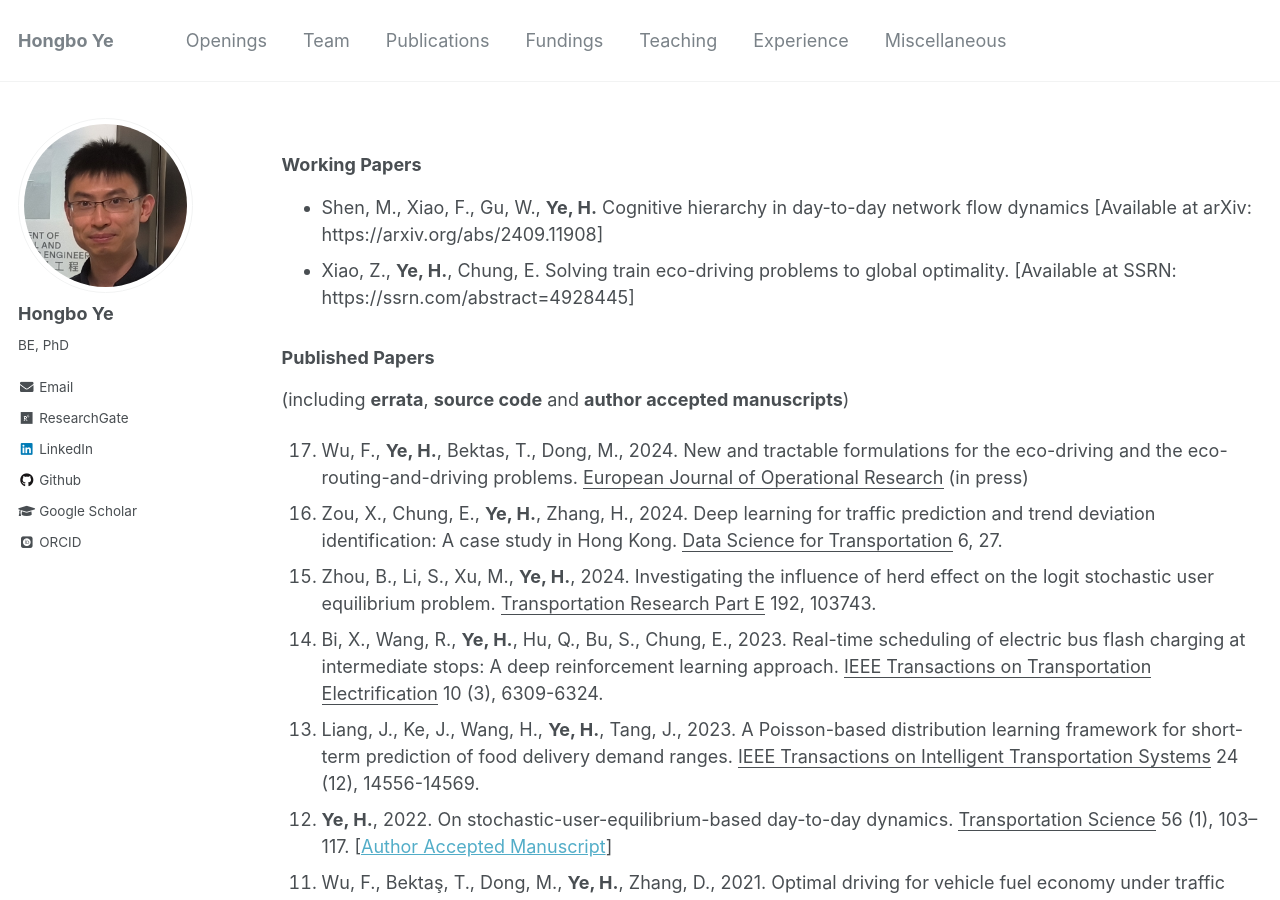
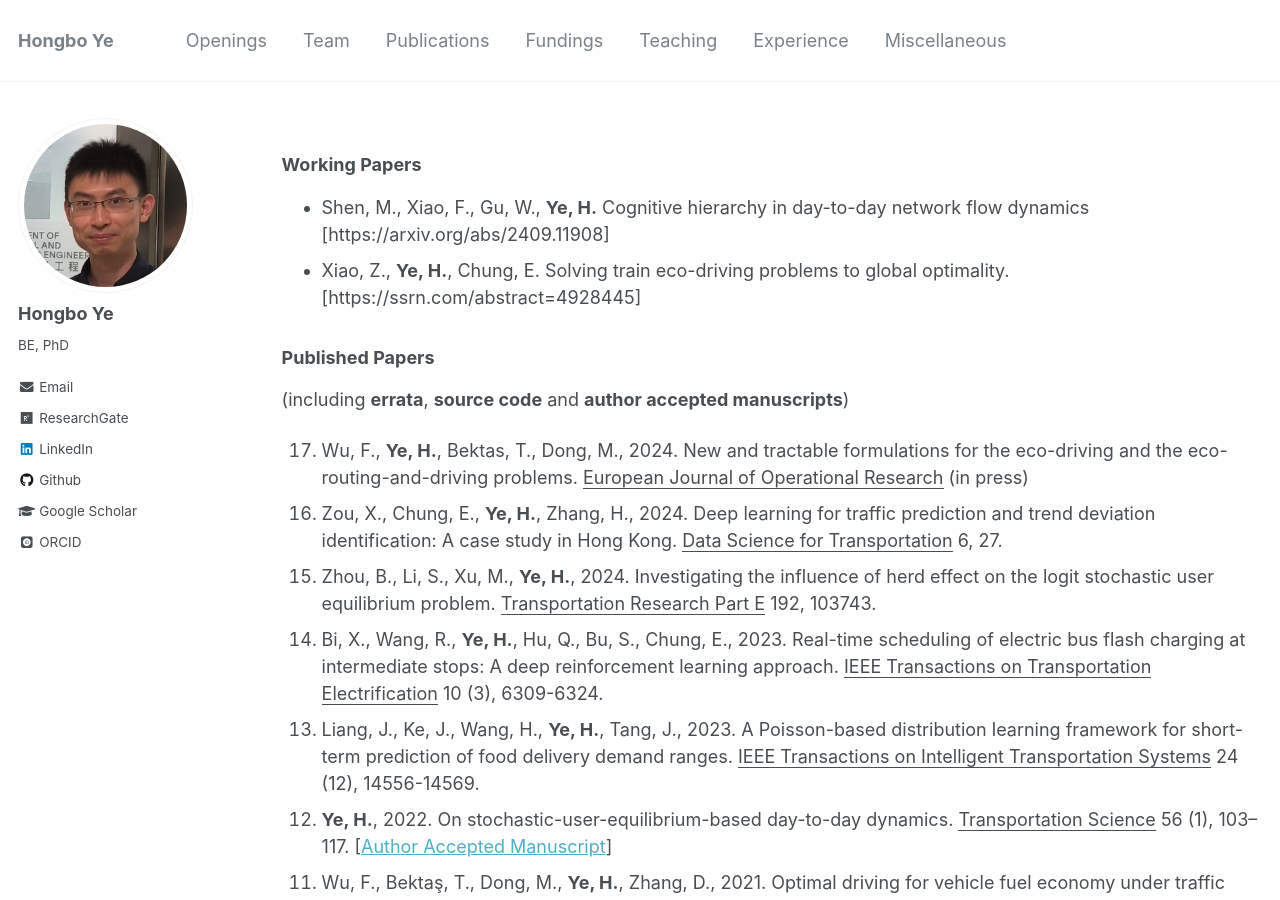
Before and after one commit to hb-ye/hb-ye.github.io, a Jekyll site: the page built from _pages/publications.md, in a window 1280 px wide and 900 px high. Built offline with Jekyll 4.4.1, drawn with Linux system fonts in a browser that asks for light colours; some web fonts are replaced.

Commit message:
Update publications.md

```diff
--- a/_pages/publications.md
+++ b/_pages/publications.md
@@ -16,8 +16,8 @@ author_profile: true
 {% endfor %}
 
 ### Working Papers
-- Shen, M., Xiao, F., Gu, W., **Ye, H.** Cognitive hierarchy in day-to-day network flow dynamics [Available at arXiv: https://arxiv.org/abs/2409.11908]
-- Xiao, Z., **Ye, H.**, Chung, E. Solving train eco-driving problems to global optimality. [Available at SSRN: https://ssrn.com/abstract=4928445]
+- Shen, M., Xiao, F., Gu, W., **Ye, H.** Cognitive hierarchy in day-to-day network flow dynamics [https://arxiv.org/abs/2409.11908]
+- Xiao, Z., **Ye, H.**, Chung, E. Solving train eco-driving problems to global optimality. [https://ssrn.com/abstract=4928445]
 
 ### Published Papers
 (including **errata**, **source code** and **author accepted manuscripts**)
```
